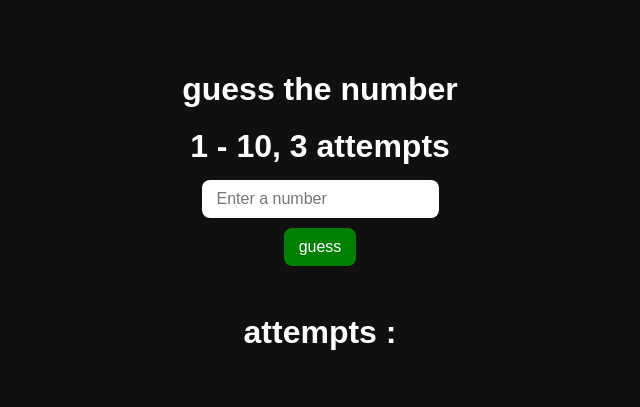
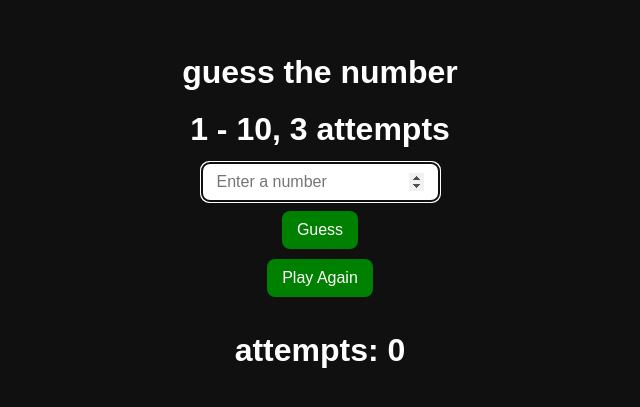
Before and after one commit to lorddenish/simple-guessing-game, a plain HTML site: page index.html in a window 1280 px wide. Shown: the part 197-604 px from the top of the page, without its empty margins (320-960 px from the left). Drawn offline with Linux system fonts and the light colour scheme.

Commit message:
changed more shi

```diff
--- a/index.html
+++ b/index.html
@@ -16,7 +16,7 @@
             height: 100vh;
         }
 
-        h1 {
+        h1, p {
             margin: 10px;
         }
 
@@ -34,9 +34,9 @@
             cursor: pointer;
         }
 
-        #message {
-            margin-top: 15px;
-            font-size: 18px;
+        button:disabled {
+            background-color: gray;
+            cursor: not-allowed;
         }
     </style>
 </head>
@@ -44,37 +44,46 @@
     <h1>guess the number</h1>
     <h1>1 - 10, 3 attempts</h1>
     <input type="number" id="guessInput" placeholder="Enter a number">
-    <button id="guessBtn">guess</button>
+    <button id="guessBtn">Guess</button>
+    <button id="resetBtn">Play Again</button>
     <p id="message"></p>
-    <h1 id="attempt">attempts : </h1>
+    <h1 id="attempt">attempts: 0</h1>
 
     <script>
-        let secretNumber = Math.floor(Math.random() * 10) + 1;
+        const guessInput = document.getElementById("guessInput");
+        const guessBtn = document.getElementById("guessBtn");
+        const resetBtn = document.getElementById("resetBtn");
+        const message = document.getElementById("message");
+        const attemptDisplay = document.getElementById("attempt");
 
-        let attempts = 0;
-        let attempt = document.getElementById(`attempt`);
+        let secretNumber;
+        let attempts;
 
-        const guessInput = document.getElementById("guessInput");
-
-        const guessBtn = document.getElementById("guessBtn");
-
-        const message = document.getElementById("message");
+        function startGame() {
+            secretNumber = Math.floor(Math.random() * 10) + 1;
+            attempts = 0;
+            attemptDisplay.textContent = `attempts: ${attempts}`;
+            message.textContent = "";
+            guessBtn.disabled = false;
+            guessInput.value = "";
+            guessInput.focus();
+        }
 
         guessBtn.onclick = function() {
             if(guessBtn.disabled) return;
 
-            let playerGuess = parseInt(guessInput.value);
+            let playerGuess = parseInt(guessInput.value.trim());
 
             if(isNaN(playerGuess)){
-                message.textContent = "put a real number.";
+                message.textContent = "enter a real number twin";
                 return;
             }
 
             attempts++;
-            attempt.textContent = `attempts : ${attempts}`;
+            attemptDisplay.textContent = `attempts: ${attempts}`;
 
             if(playerGuess === secretNumber){
-                message.textContent = `correct it was ${secretNumber}`;
+                message.textContent = `correct it was ${secretNumber}.`;
                 guessBtn.disabled = true;
             } else if(playerGuess > secretNumber){
                 message.textContent = "too high";
@@ -83,11 +92,17 @@
             }
 
             if(attempts >= 3 && playerGuess !== secretNumber){
-                message.textContent = "incorrect it was " + secretNumber;
+                message.textContent = `incorrect it was ${secretNumber}.`;
                 guessBtn.disabled = true;
             }
+
+            guessInput.value = "";
+            guessInput.focus();
         }
 
+        resetBtn.onclick = startGame;
+
+        startGame();
     </script>
 </body>
 </html>
```
